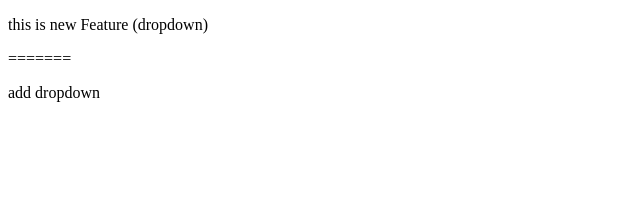
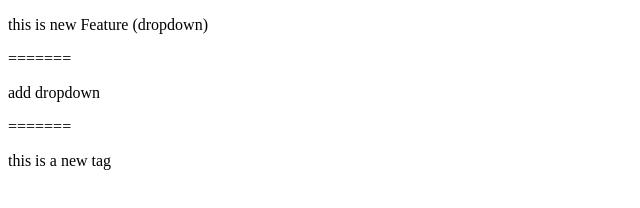
Before and after one commit to NikhilRupani/Localrepo, a plain HTML site: page index.html in a window 1280 px wide. Shown: the whole page, without its empty margins (0-640 px from the left). Drawn offline with Linux system fonts and the light colour scheme.

Commit message:
Add NEw LINE

```diff
--- a/index.html
+++ b/index.html
@@ -8,8 +8,12 @@
 <body>
 
     <p>this is new Feature (dropdown) </p>
+
 =======
     <P>add dropdown</P>
 
+=======
+    <P> this is a new  tag</P>
+
 </body>
 </h
```
